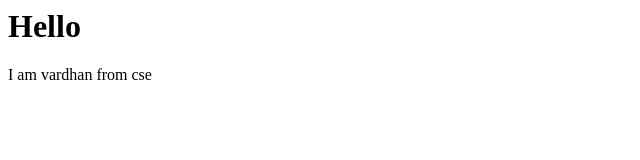
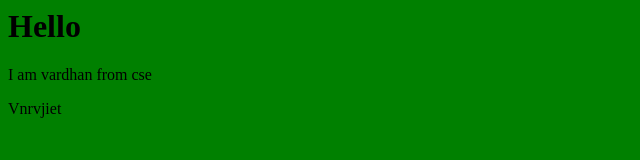
Before and after one commit to Vardhan-goud/git-1, a plain HTML site: page index.html in a window 1280 px wide. Shown: the whole page, without its empty margins (0-640 px from the left). Drawn offline with Linux system fonts and the light colour scheme.

Commit message:
linked stylesheet with index.html

```diff
--- a/index.html
+++ b/index.html
@@ -1,9 +1,11 @@
 <html>
     <head>
          <title>Whooo</title>
+         <link rel="stylesheet" href="styles1.css">
     </head>
     <body>
         <h1>Hello</h1>
         <p>I am vardhan from cse</p>
+        <p>Vnrvjiet</p>
     </body>
 </html>
```
